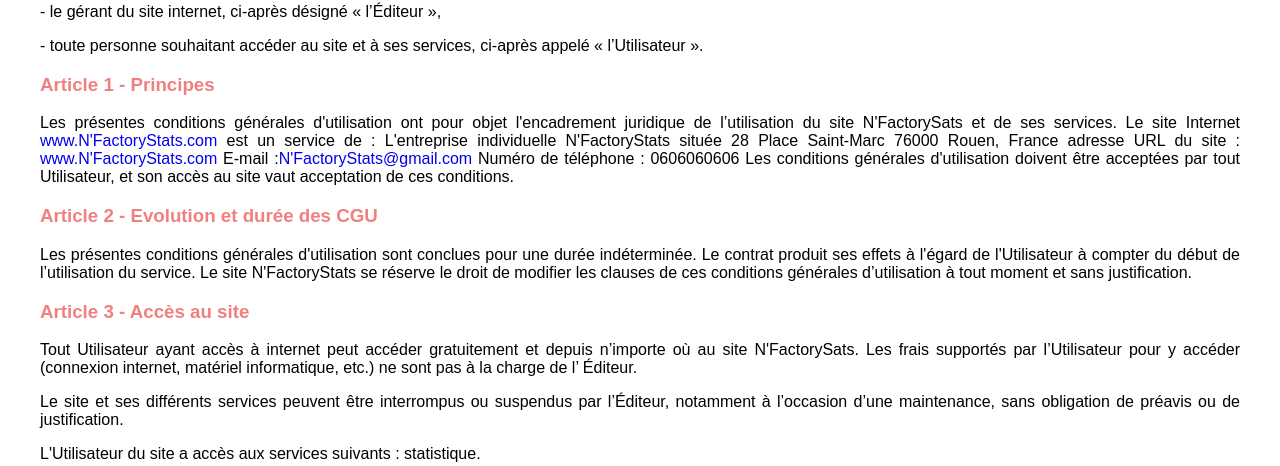
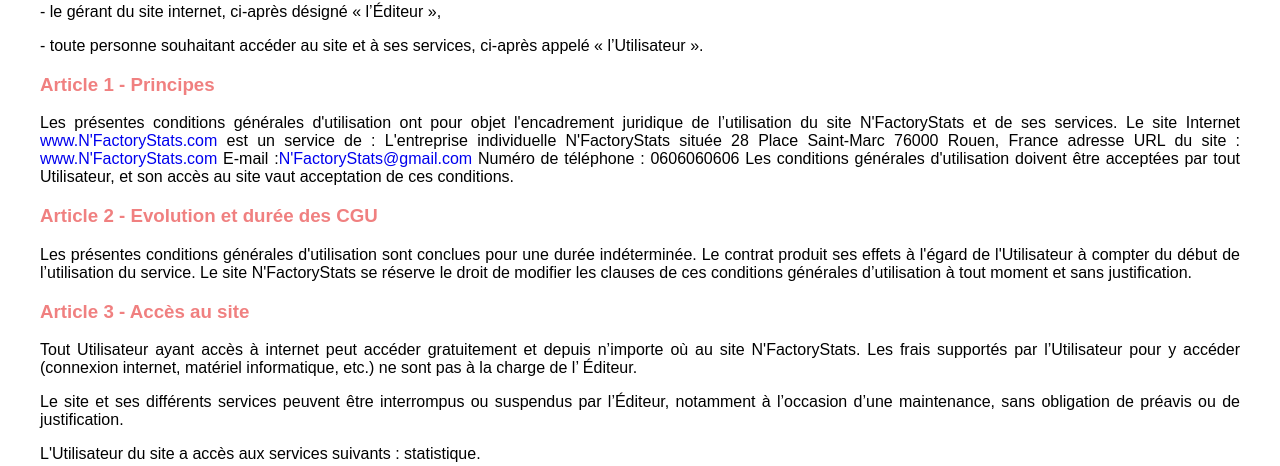
Before and after one commit to Bigo0612/N-FactoryStats, a PHP site: page /cgu.php in a window 1280 px wide. Shown: the part 244-710 px from the top of the page. Run offline with PHP 8.4, Linux system fonts and the light colour scheme.

Commit message:
Correction orthographe du cgu.php

```diff
--- a/cgu.php
+++ b/cgu.php
@@ -13,7 +13,7 @@
     <p>- le gérant du site internet, ci-après désigné « l’Éditeur »,</p>
     <p>- toute personne souhaitant accéder au site et à ses services, ci-après appelé « l’Utilisateur ».</p>
     <h3>Article 1 - Principes</h3>
-    <p>Les présentes conditions générales d'utilisation ont pour objet l'encadrement juridique de l’utilisation du site N'FactorySats
+    <p>Les présentes conditions générales d'utilisation ont pour objet l'encadrement juridique de l’utilisation du site N'FactoryStats
         et de ses services.
         Le site Internet <a href="#">www.N'FactoryStats.com</a> est un service de :
         L'entreprise individuelle N'FactoryStats
@@ -29,7 +29,7 @@
         Le site N'FactoryStats se réserve le droit de modifier les clauses de ces conditions générales d’utilisation à tout moment et
         sans justification.</p>
     <h3>Article 3 - Accès au site</h3>
-    <p>Tout Utilisateur ayant accès à internet peut accéder gratuitement et depuis n’importe où au site N'FactorySats. Les frais
+    <p>Tout Utilisateur ayant accès à internet peut accéder gratuitement et depuis n’importe où au site N'FactoryStats. Les frais
         supportés par l’Utilisateur pour y accéder (connexion internet, matériel informatique, etc.) ne sont pas à la charge de l’
         Éditeur.</p>
     <p>Le site et ses différents services peuvent être interrompus ou suspendus par l’Éditeur, notamment à l’occasion d’une
@@ -140,7 +140,7 @@
         l'utilisateur n'est pas d'accord avec les termes de la nouvelle rédaction de la clause de protection des données à caractère
         personnel, il a la possibilité de supprimer son compte.</p>
     <h3>Article 8 - Cookies</h3>
-    <p>Le site N'FactorySats peut collecter automatiquement des informations standards. Toutes les informations collectées
+    <p>Le site N'FactoryStats peut collecter automatiquement des informations standards. Toutes les informations collectées
         indirectement ne seront utilisées que pour suivre le volume, le type et la configuration du trafic utilisant ce site, pour en
         développer la conception et l'agencement et à d'autres fins administratives et de planification et plus généralement pour
         améliorer le service que nous vous offrons.</p>
```
